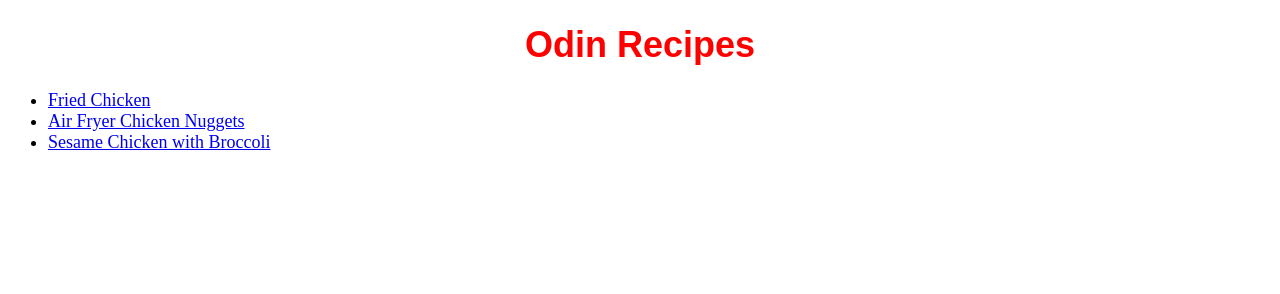
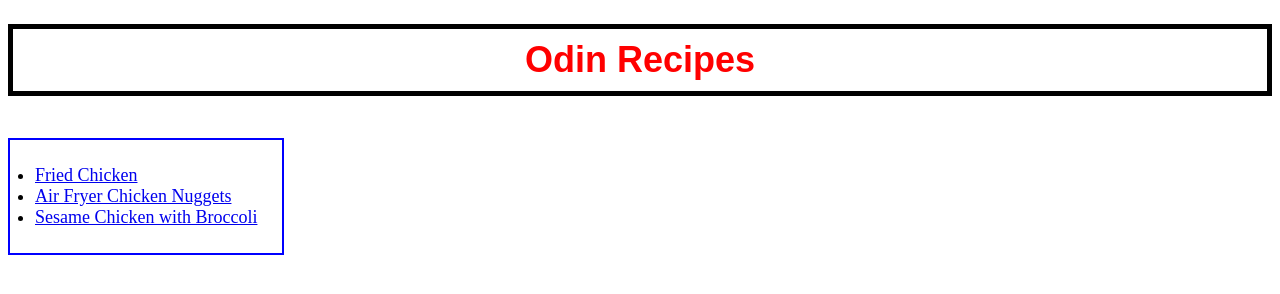
Before and after one commit to red-script/odin-recipes, a plain HTML site: page index.html in a window 1280 px wide. Drawn offline with Linux system fonts and the light colour scheme.

Commit message:
Adding basic box model
Added pading, border, and changed the default display

```diff
--- a/style.css
+++ b/style.css
@@ -4,8 +4,13 @@ h1 {
     text-align: center;
     font-weight: bold;
     font-family: Arial, Helvetica, sans-serif;
+    padding: 10px;
+    border: 5px solid black ;
 }
 
 ul {
     font-size: 18px;
+    border: 2px solid blue;
+    display: inline-block;
+    padding: 25px;
 }
```
